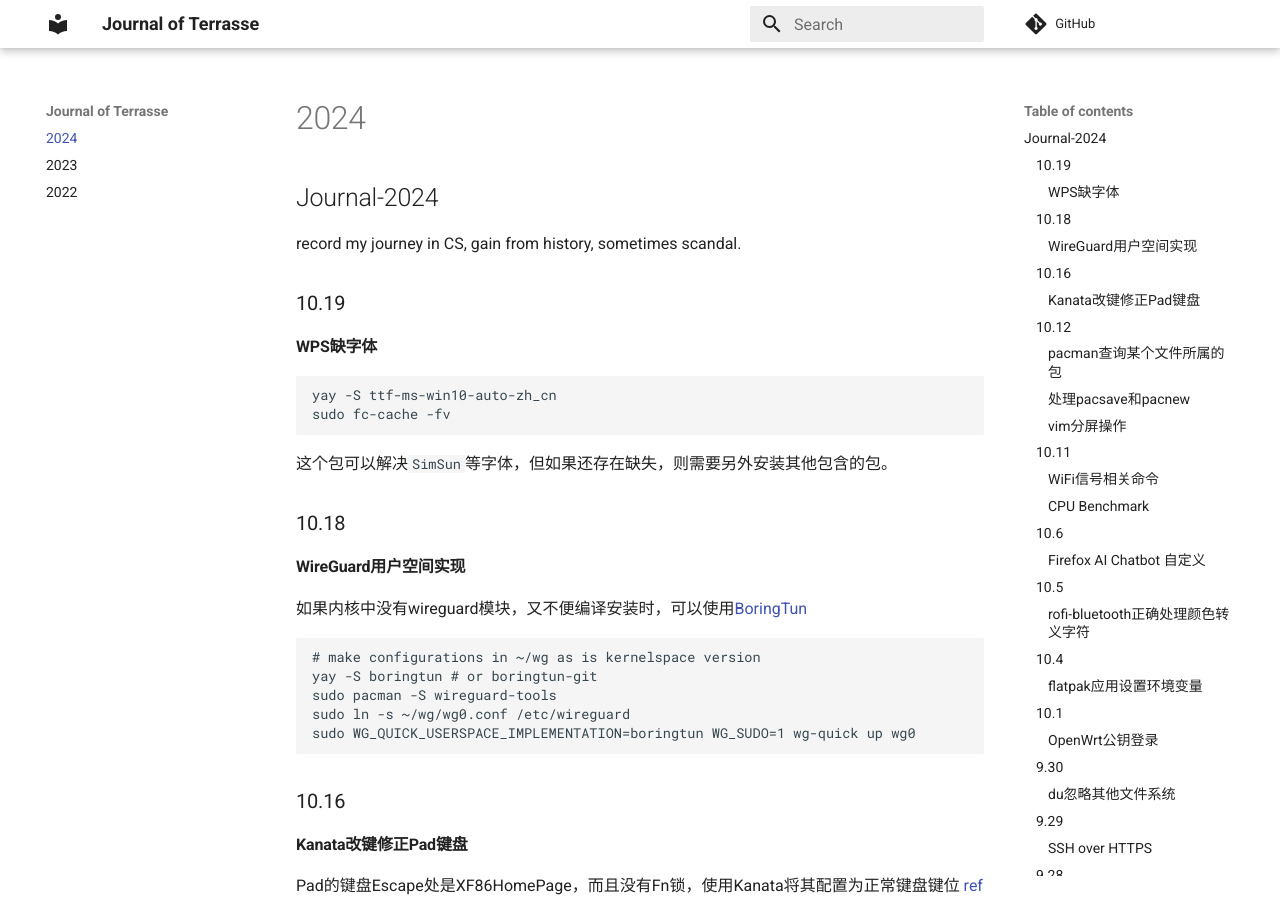
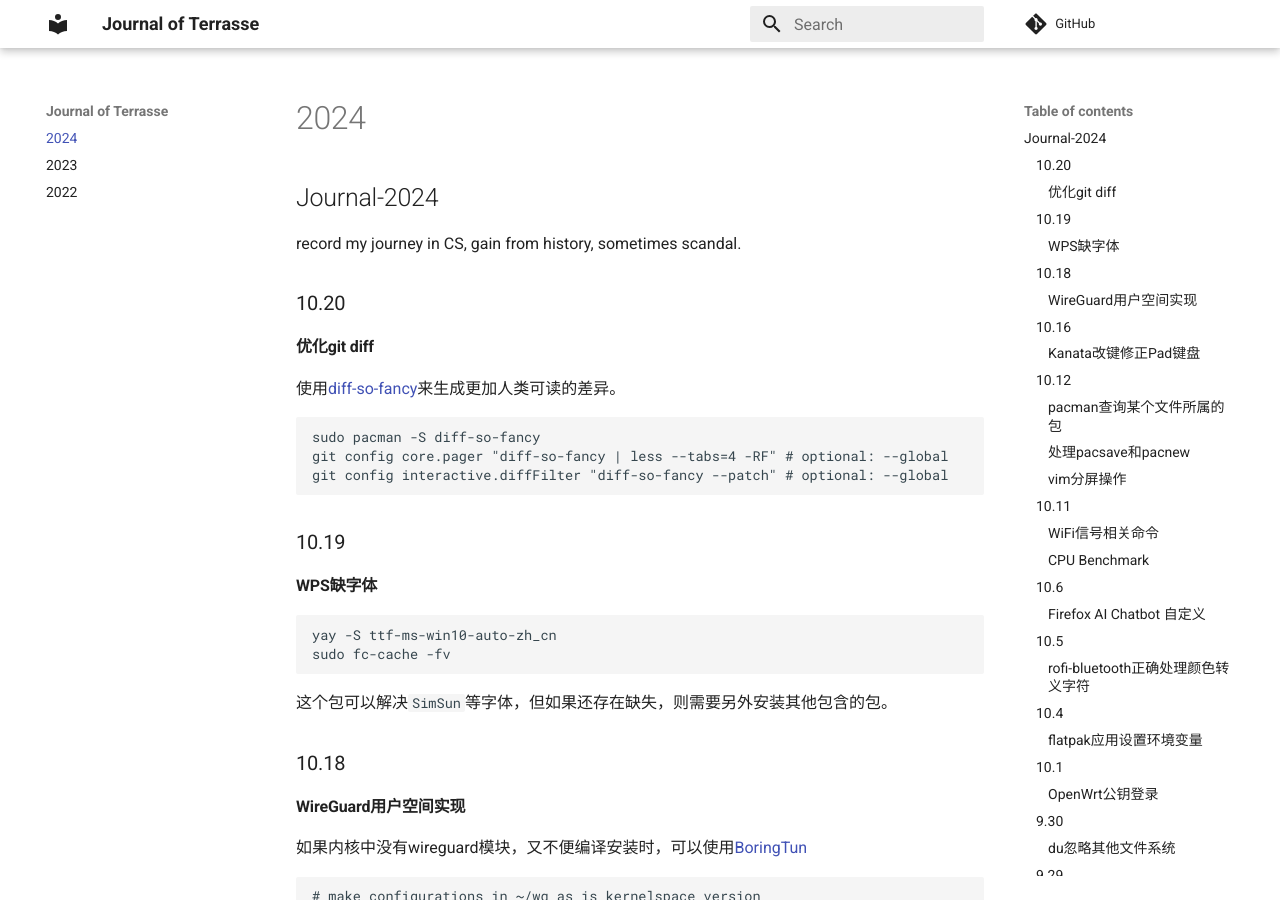
Before and after one commit to Jerry-Terrasse/journal, an MkDocs documentation site: the page built from docs/2024.md, in a window 1280 px wide and 900 px high. Built offline with MkDocs 1.6.1 and Material for MkDocs 9.7.7, drawn with Linux system fonts in a browser that asks for light colours; comment, search, counter and statistics services are not loaded.

Commit message:
update (Sun Oct 20 02:47:53 PM CST 2024)

````diff
--- a/docs/2024.md
+++ b/docs/2024.md
@@ -1,6 +1,18 @@
 ## Journal-2024
 
 record my journey in CS, gain from history, sometimes scandal.
+
+### 10.20
+
+#### 优化git diff
+
+使用[diff-so-fancy](https://github.com/so-fancy/diff-so-fancy)来生成更加人类可读的差异。
+
+```shell
+sudo pacman -S diff-so-fancy
+git config core.pager "diff-so-fancy | less --tabs=4 -RF" # optional: --global
+git config interactive.diffFilter "diff-so-fancy --patch" # optional: --global
+```
 
 ### 10.19
 
````
